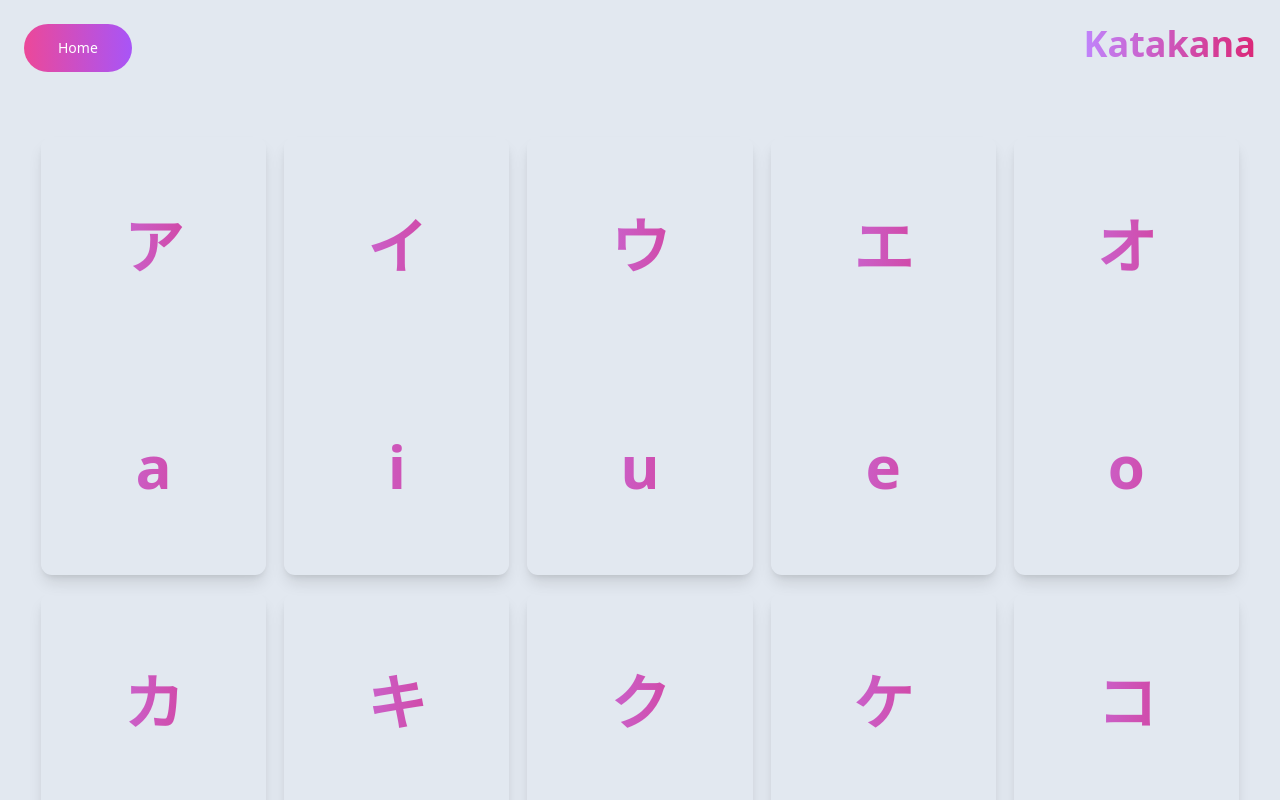
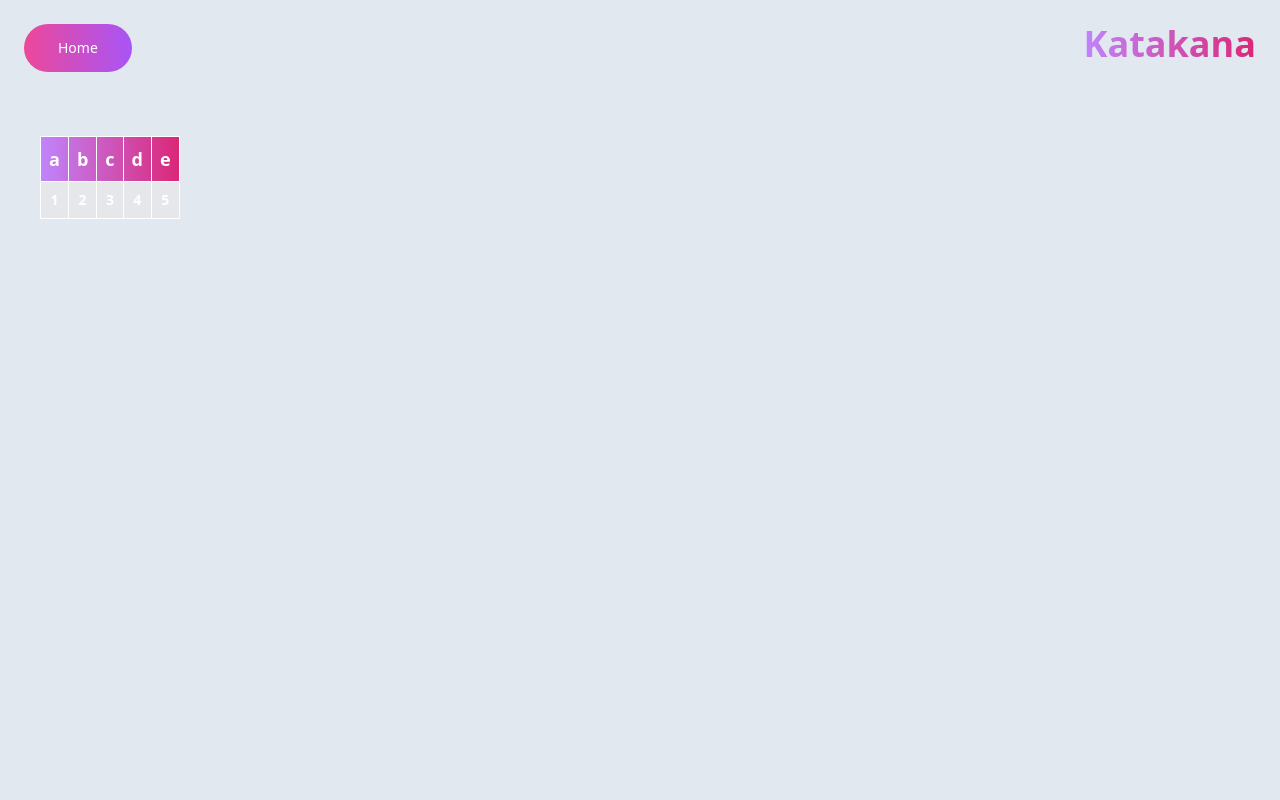
Before and after one commit to Akwei001/Jgame, a React (Vite) app: page /Katakana in a window 1280 px wide. Shown: the top 800 px of the page. Built offline with nearby package versions, Linux system fonts and the light colour scheme.

Commit message:
display change

```diff
--- a/src/components/Katakana.jsx
+++ b/src/components/Katakana.jsx
@@ -100,7 +100,7 @@ function Katakana() {
         </div>
       </header>
 
-      <div className='grid grid-cols-5 gap-4 m-10'>
+      {/* <div className='grid grid-cols-5 gap-4 m-10'>
         {ktile.map((tile) => (
           <div key={tile.id}>
             <div className='text-6xl font-bold text-transparent bg-white shadow-lg rounded-xl bg-clip-text bg-gradient-to-r from-purple-400 to-pink-600 w-18 h-18'>
@@ -109,7 +109,27 @@ function Katakana() {
             </div>
           </div>
         ))}
-      </div>
+      </div> */}
+
+      <table className='m-10 text-lg bg-gray-200 border border-collapse rounded-lg table-auto'>
+        <thead>
+          <tr className='text-white rounded-lg bg-gradient-to-r from-purple-400 to-pink-600'>
+            <th className='p-2 border border-white '>a</th>
+            <th className='p-2 border border-white '>b</th>
+            <th className='p-2 border border-white '>c</th>
+            <th className='p-2 border border-white '>d</th>
+            <th className='p-2 border border-white '>e</th>
+          </tr>
+        </thead>
+
+        <tbody>
+          <th className='p-2 text-sm border border-white '>1</th>
+          <th className='p-2 text-sm border border-white '>2</th>
+          <th className='p-2 text-sm border border-white '>3</th>
+          <th className='p-2 text-sm border border-white '>4</th>
+          <th className='p-2 text-sm border border-white '>5</th>
+        </tbody>
+      </table>
     </div>
   );
 }
```
